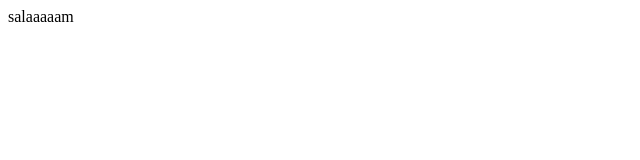
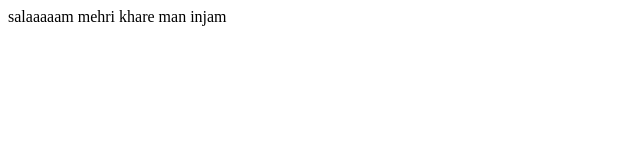
Before and after one commit to shafaat7075/web2, a plain HTML site: page index.html in a window 1280 px wide. Shown: the whole page, without its empty margins (0-640 px from the left). Drawn offline with Linux system fonts and the light colour scheme.

Commit message:
Update index.html

```diff
--- a/index.html
+++ b/index.html
@@ -1,6 +1,6 @@
 <html>
 	<head></head>
 	<body>
-salaaaaam
+salaaaaam mehri khare man injam
 	</body>
 </html>
```
